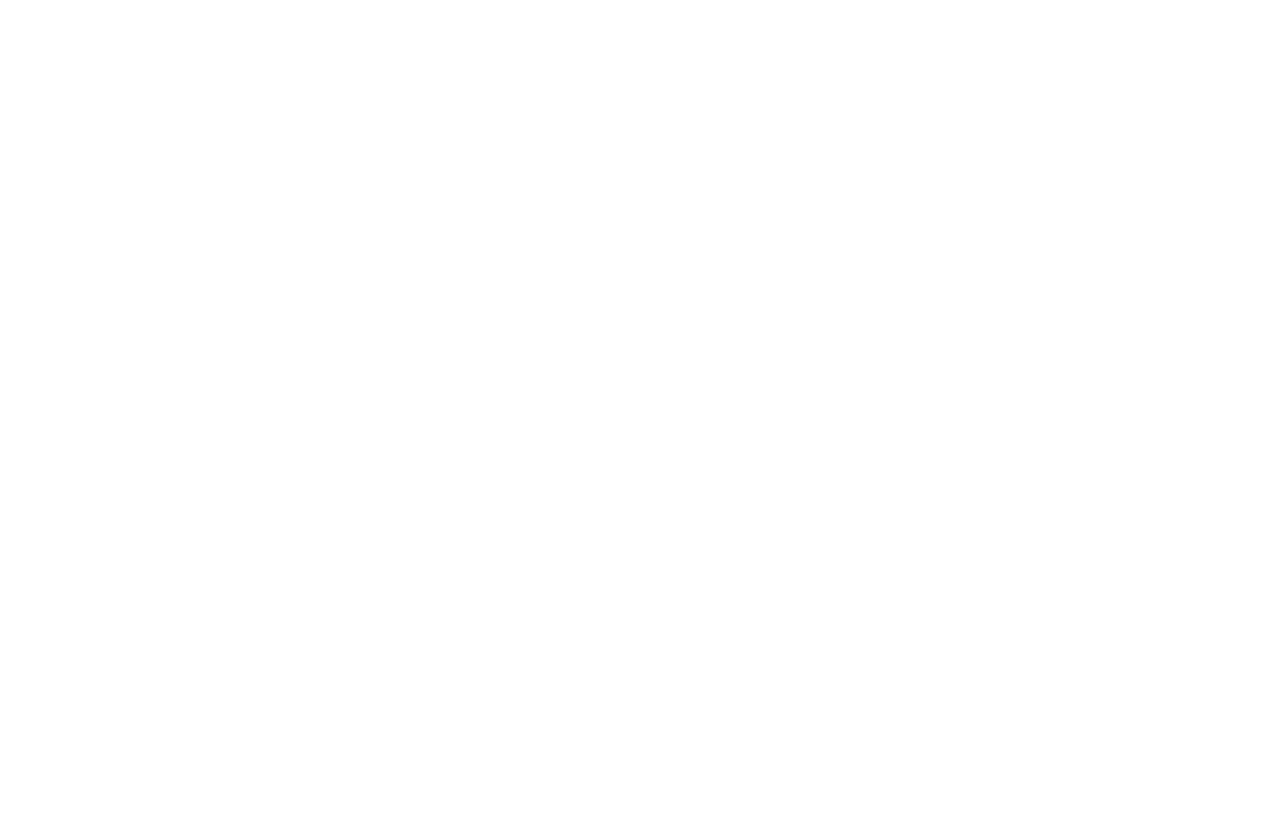
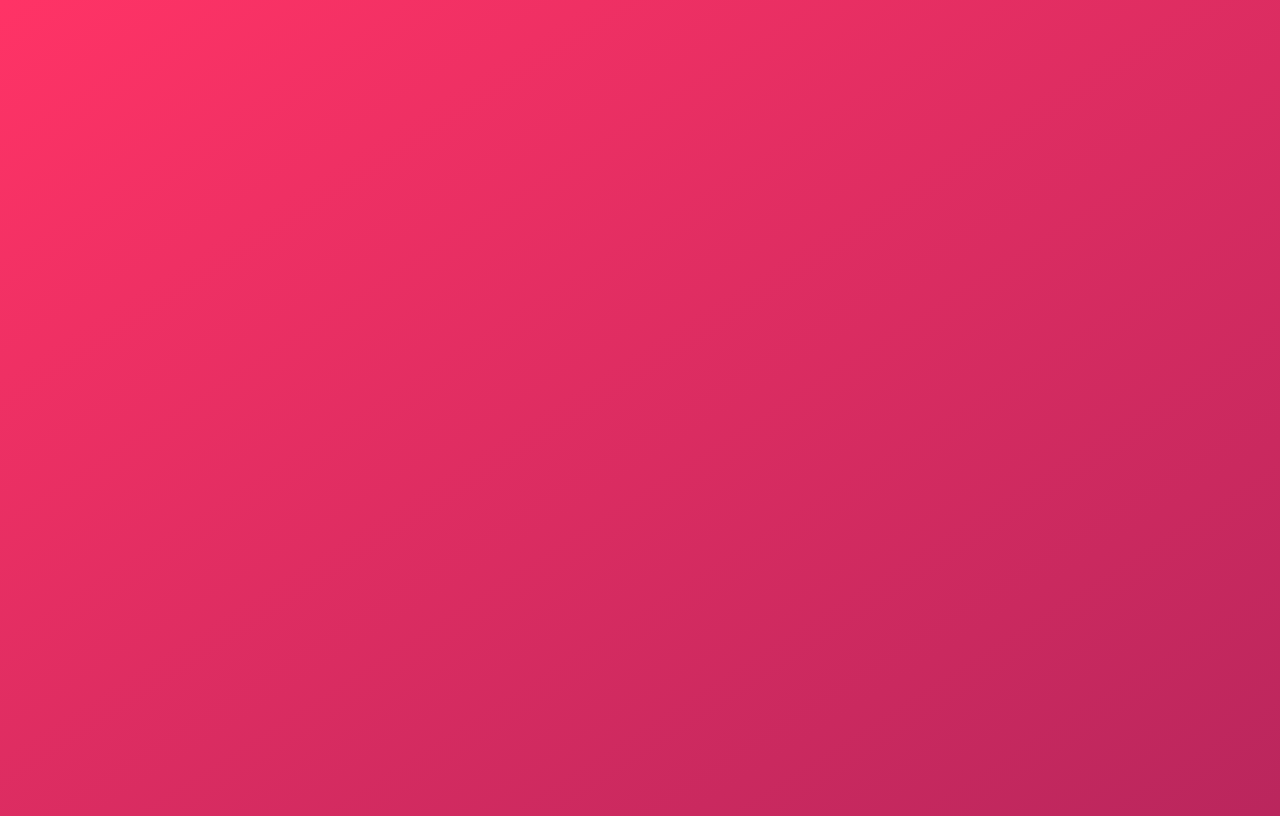
Before and after one commit to RonaldVilorio/Trillo, a website: page index.html in a window 1280 px wide. Drawn offline with Linux system fonts and the light colour scheme.

Commit message:
default setting applied, colors and background linear-gradient applied

```diff
--- a/index.html
+++ b/index.html
@@ -5,12 +5,13 @@
         <meta name="viewport" content="width=device-width, initial-scale=1.0">
 
         <link href="https://fonts.googleapis.com/css?family=Open+Sans:300,400,600" rel="stylesheet">
-        <link rel="stylesheet" href="css/style.css">
+        <link rel="stylesheet" href="css/style.comp.css">
         <link rel="shortcut icon" type="image/png" href="img/favicon.png">
 
         <title>trillo &mdash; Your all-in-one booking app</title>
     </head>
     <body>
 
+
     </body>
 </html>
--- /dev/null
+++ b/sass/_base.scss
@@ -0,0 +1,35 @@
+
+:root{
+    --color-primary:#eb2f64;
+    --color-primary-light:#FF3366;
+    --color-primary-dark: #BA265D;
+
+    --color-grey-light-1: #faf9f9;
+    --color-grey-light-2: #f4f2f2;
+    --color-grey-light-3: #f0eeee;
+    --color-grey-light-4: #ccc;
+
+    --color-grey-dark-1: #333;
+    --color-grey-dark-2: #777;
+    --color-grey-dark-3: #999;
+    }
+    *,
+*::after
+*::before{
+    margin: 0;
+    padding: 0;
+    box-sizing:border-box;
+}
+html{
+    font-size: 62.5%;
+}
+body{
+    font-family: 'Open Sans', sans-serif;
+    font-weight:400;
+    line-height: 1.6;
+    color: var(--color-grey-dark-2);
+    background-image: linear-gradient(to right bottom, var(--color-primary-light), var(--color-primary-dark));
+    background-size: cover;
+    background-repeat: no-repeat;
+    min-height: 100vh;
+}
--- a/sass/main.scss
+++ b/sass/main.scss
@@ -1,17 +1,3 @@
-/*
-COLORS
-
-Primary: #eb2f64
-Primary light: #FF3366
-Primary dark: #BA265D
-
-Grey light 1: #faf9f9
-Grey light 2: #f4f2f2
-Grey light 3: #f0eeee
-Grey light 4: #ccc
-
-Grey dark 1: #333
-Grey dark 2: #777
-Grey dark 3: #999
-
-*/
+@import "base";
+@import "layout";
+@import "components";
```
Also changed, not shown: css/style.comp.css, css/style.css (deleted), sass/_components.scss (added), sass/_layout.scss (added), 1 other file.
